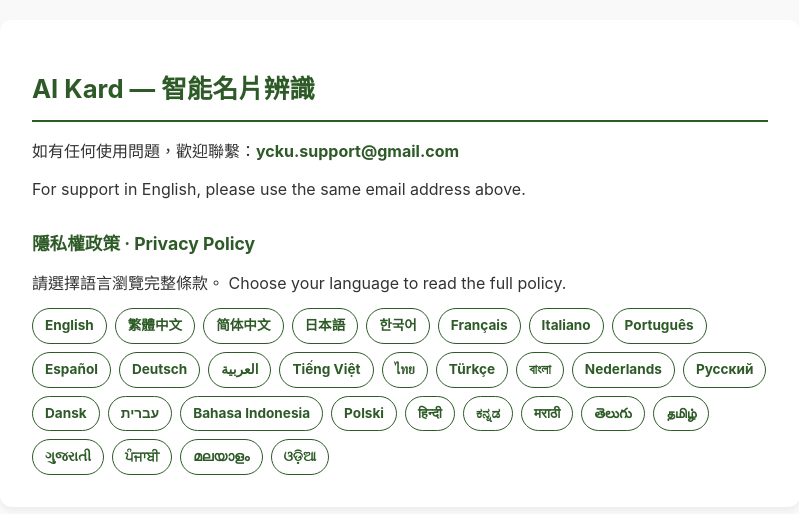
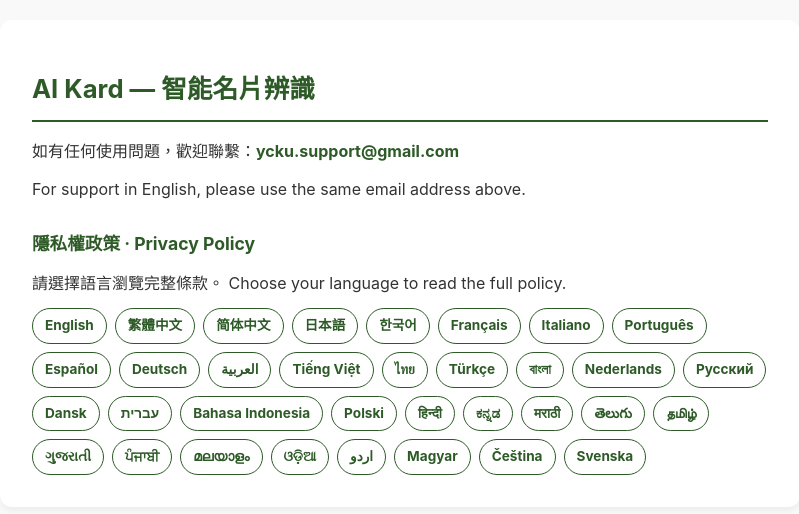
Before and after one commit to ffu52848/ffu52848.github.io, a plain HTML site: page index.html in a window 1280 px wide. Shown: the whole page, without its empty margins (240-1039 px from the left). Drawn offline with Linux system fonts and the light colour scheme.

Commit message:
Add files via upload

```diff
--- a/index.html
+++ b/index.html
@@ -56,6 +56,10 @@
             <a href="aikard-web/privacy.html#pa">ਪੰਜਾਬੀ</a>
             <a href="aikard-web/privacy.html#ml">മലയാളം</a>
             <a href="aikard-web/privacy.html#or">ଓଡ଼ିଆ</a>
+            <a href="aikard-web/privacy.html#ur">اردو</a>
+            <a href="aikard-web/privacy.html#hu">Magyar</a>
+            <a href="aikard-web/privacy.html#cs">Čeština</a>
+            <a href="aikard-web/privacy.html#sv">Svenska</a>
         </nav>
     </div>
 </body>
```
